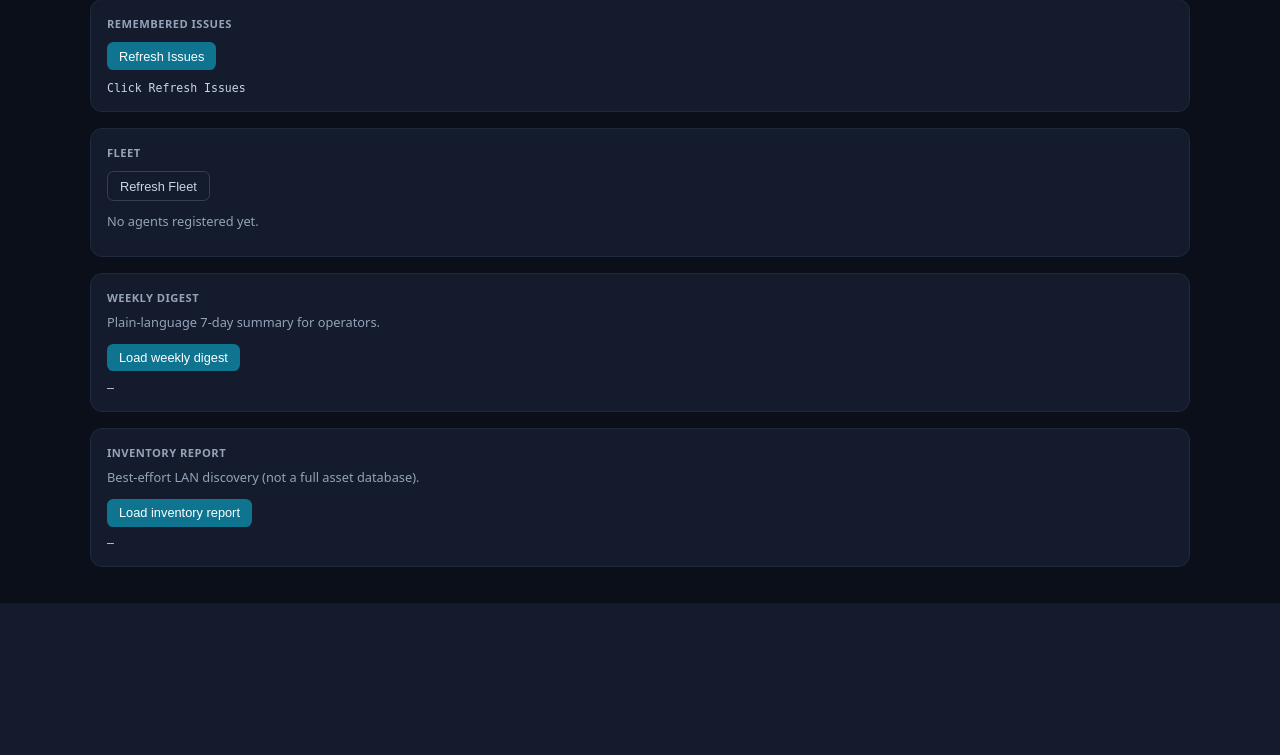
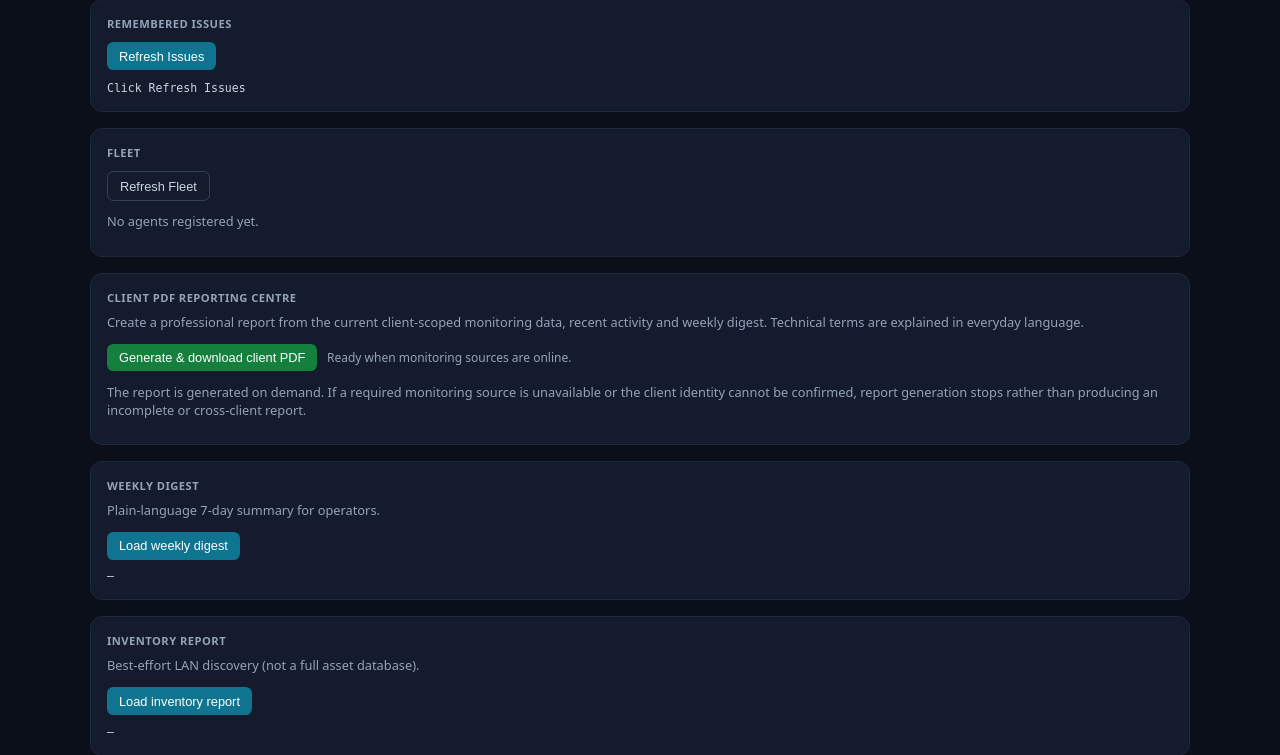
Before and after one commit to trintechdigitaldefense/cyberguardian, a FastAPI app: template dashboard/templates/index.html in a window 1280 px wide. Shown: the part 860-1615 px from the top of the page. Before the commit the page ends 1463 px from the top, so only its background shows below. Run offline with FastAPI, Linux system fonts and the light colour scheme; the template is opened without the code that fills it, so the values that code supplies are empty.

Commit message:
Add Client PDF Reporting Centre to dashboard

```diff
--- a/dashboard/templates/index.html
+++ b/dashboard/templates/index.html
@@ -68,6 +68,16 @@
     <div class="row"><button type="button" class="ghost" data-action="load-fleet">Refresh Fleet</button></div>
     <div id="fleet-table"><p class="hint">No agents registered yet.</p></div>
   </section>
+
+  <section id="client-reporting">
+    <h2>Client PDF Reporting Centre</h2>
+    <p class="hint">Create a professional report from the current client-scoped monitoring data, recent activity and weekly digest. Technical terms are explained in everyday language.</p>
+    <div class="row">
+      <button type="button" class="ok" data-action="download-client-report">Generate &amp; download client PDF</button>
+      <span id="client-report-status" class="meta" role="status">Ready when monitoring sources are online.</span>
+    </div>
+    <p class="hint">The report is generated on demand. If a required monitoring source is unavailable or the client identity cannot be confirmed, report generation stops rather than producing an incomplete or cross-client report.</p>
+  </section>
   <section>
     <h2>Weekly Digest</h2>
     <p class="hint">Plain-language 7-day summary for operators.</p>
```
